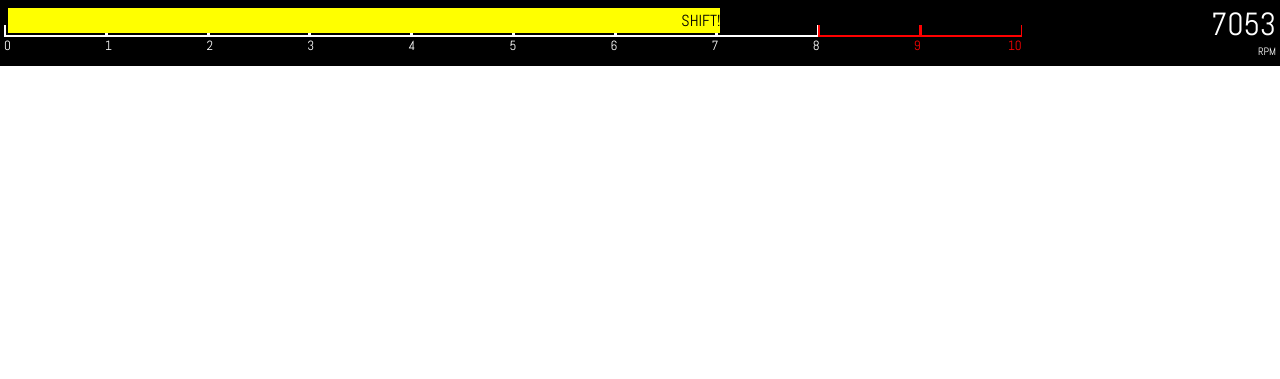
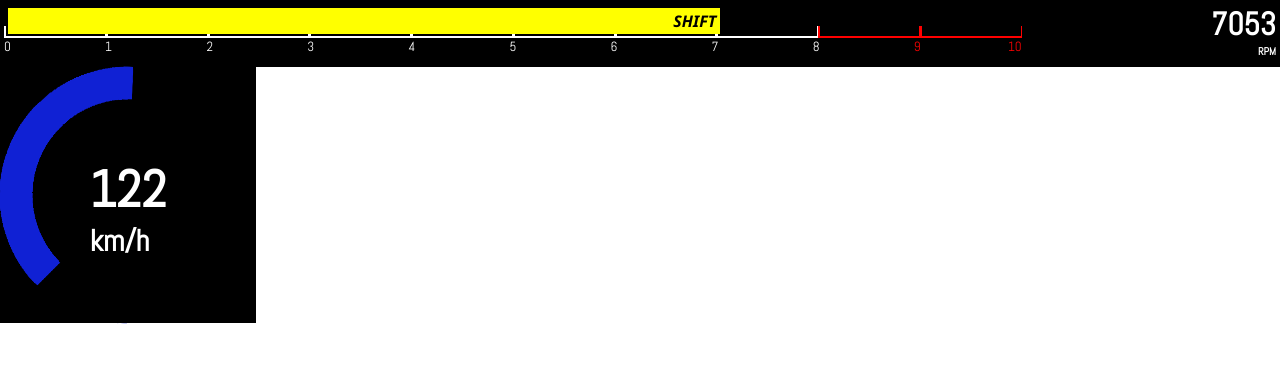
Before and after one commit to TulioMoura/ft, a plain HTML site: page index.html in a window 1280 px wide. Drawn offline with Linux system fonts and the light colour scheme.

Commit message:
Created an custom gauge to instant Speed

```diff
--- a/index.html
+++ b/index.html
@@ -12,7 +12,7 @@
     <div id="rpm">
             <div id="rpmgauge">
                     <div id="shiftbar">
-                <h4>SHIFT!</h4>
+                <h4>SHIFT&nbsp</h4>
             </div>
             <div id="scale">
                 <div id="step">
@@ -50,6 +50,18 @@
             </div>
 
     </div>
+    <div id="velocity">
+        <img src="/img/bt_blue.png"  class="gauge move">
+        <img src="/img/bt_blue.png"  class="gauge move">
+        <img src="/img/bt_blue.png"  class="gauge move">
+        <img src="/img/bt_black.png"  class="gauge ">
+        <div id="value">
+            <h1>122</h1>
+        <h3>km/h</h3>
+        </div>
+
+    </div>
+    <script src="velocity.js"></script>
 
 
 </body>
--- a/style.css
+++ b/style.css
@@ -6,9 +6,8 @@
 }
 * {margin: 0;
     border: 0;
-    font-family:Abel;
-    font-weight: normal;
-    font-style: normal;
+
+
 }
 #rpm{
 
@@ -37,7 +36,9 @@
     background-image: linear-gradient(to left, yellow, yellow);
     text-align: right;
     color: black;
+    font-family: 'Segoe UI', Tahoma, Geneva, Verdana, sans-serif;
     font-style: italic;
+    font-weight: 900;
     position: relative;
     z-index: 10;
 }
@@ -85,6 +86,7 @@
     justify-content: space-between;
     font-size: 10pt;
     color:white;
+    font-family:Abel;
 
 }
 
@@ -105,4 +107,38 @@
 }
 #rpm #rpmcounter{
     text-align: right;
+    font-family:Abel;
 }
+#velocity{
+
+}
+
+#velocity .gauge{
+    position: absolute;
+    top: 0;
+    left: 0;
+    width: 20vw;
+    height: 20vw;
+
+}
+
+#velocity .move{
+    color: blue;
+}
+#velocity{
+    background-color: black;
+    color: white;
+    height: 20vw;
+    width: 20vw;
+    position: relative;
+}
+
+#velocity #value{
+    font-family: Abel;
+    font-size: 2vw;
+    position:absolute;
+    top: 7vw;
+    left: 7vw;
+    width: 50px;
+    height: 50px;
+}
--- /dev/null
+++ b/velocity.js
@@ -0,0 +1,12 @@
+velocity_gauge = document.getElementById("velocity")
+instant_speed = Number(velocity_gauge.getElementsByTagName("h1")[0].innerHTML)
+console.log(instant_speed)
+velocity_range = 240 //max speed
+step = 90/80
+turn_angle = step * instant_speed/3
+velocity_gauge_bar = velocity_gauge.getElementsByClassName("move")
+for(let i =1;i<=3;i++){
+    console.log(velocity_gauge_bar[i-1])
+velocity_gauge_bar[i-1].setAttribute("style",`transform: rotateZ(${turn_angle*i}deg);`)
+console.log(turn_angle*i)
+}
```
Also changed, not shown: img/bt_black.png (added), img/bt_blue.png (added), img/bt_yellow.png (added).
